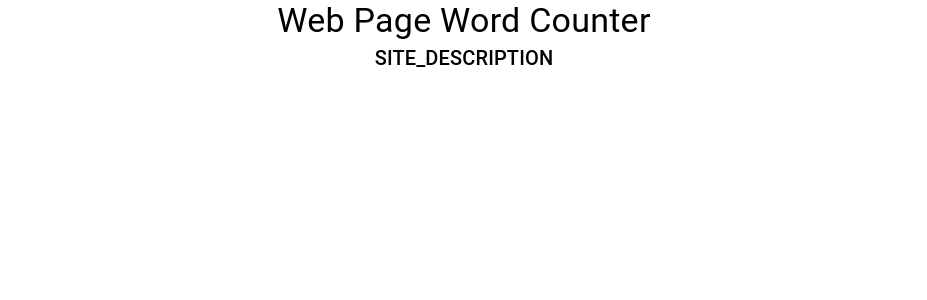
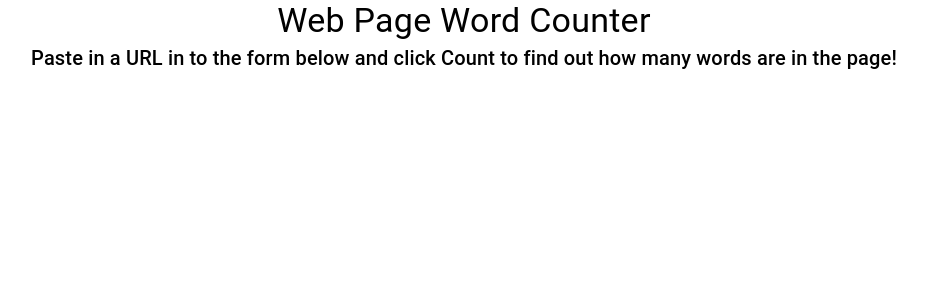
Before and after one commit to W-E-Robinson/web-page-word-counter-react-node, a React (Create React App) app: page / in a window 1280 px wide. Shown: the top 300 px of the page, without its empty margins (176-1103 px from the left). Built offline with nearby package versions, Linux system fonts and the light colour scheme.

Commit message:
moved Header into own component and added brief site description

```diff
--- /dev/null
+++ b/src/pages/WebCount/components/Header.tsx
@@ -0,0 +1,16 @@
+import React from "react";
+
+import Typography from "@mui/material/Typography";
+
+import styles from "../styles.module.sass";
+
+export const Header = () => {
+    return (
+        <div className={styles["container"]}>
+            <div className={styles["header"]}>
+                <Typography variant="h4">Web Page Word Counter</Typography>
+                <Typography variant="h6">Paste in a URL in to the form below and click Count to find out how many words are in the page!</Typography>
+            </div>
+        </div>
+    );
+};
--- a/src/pages/WebCount/index.tsx
+++ b/src/pages/WebCount/index.tsx
@@ -1,16 +1,11 @@
 import React from "react";
 
-import Typography from "@mui/material/Typography";
-
-import styles from "./styles.module.sass";
+import { Header } from "./components/Header";
 
 export const WordCount = () => {
     return (
-        <div className={styles["container"]}>
-            <div className={styles["header"]}>
-                <Typography variant="h4">Web Page Word Counter</Typography>
-                <Typography variant="h6">SITE_DESCRIPTION</Typography>
-            </div>
-        </div>
+        <>
+            <Header />
+        </>
     );
 };
```
